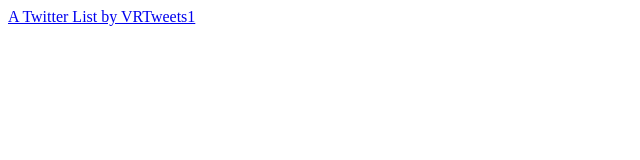
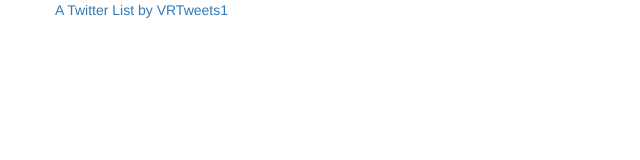
Before and after one commit to chrisq21/vr-tweets, a plain HTML site: page index.html in a window 1280 px wide. Shown: the whole page, without its empty margins (0-640 px from the left). Drawn offline with nearby package versions, Linux system fonts and the light colour scheme.

Commit message:
Added bootstrap, jquery, and custom js and css. Also disabled default twitter header

```diff
--- a/index.html
+++ b/index.html
@@ -2,17 +2,23 @@
 <html lang="en">
 <head>
   <meta charset="UTF-8">
+  <link rel="stylesheet" type="text/css" href="https://maxcdn.bootstrapcdn.com/bootstrap/3.3.7/css/bootstrap.min.css"/>
+  <link rel="stylesheet" type="text/css" href="./style.css">
+  <script src="https://ajax.googleapis.com/ajax/libs/jquery/3.1.1/jquery.min.js"></script>
+  <script src="./logic.js"></script>
   <title>VR Tweets</title>
 </head>
 <body>
 
+  <div class="container">
+    <div class="row">
+      <!-- Twitter Widget -->
+      <a class="twitter-timeline" data-chrome="noheader" data-theme="light" data-link-color="#19CF86" href="https://twitter.com/VRTweets1/lists/virtual-reality">A Twitter List by VRTweets1</a> <script async src="//platform.twitter.com/widgets.js" charset="utf-8"></script>
+      <!-- Twitter Widget End-->
+    </div>
+  </div>
 
-<!-- Twitter Widget -->
-<a class="twitter-timeline" data-theme="light" data-link-color="#19CF86" href="https://twitter.com/VRTweets1/lists/virtual-reality">A Twitter List by VRTweets1</a> <script async src="//platform.twitter.com/widgets.js" charset="utf-8"></script>
-<!-- Twitter Widget End-->
-
-
-<!-- Twitter Widget Script -->
-<script>window.twttr = (function(d, s, id) {var js, fjs = d.getElementsByTagName(s)[0],t = window.twttr || {};if (d.getElementById(id)) return t;js = d.createElement(s);js.id = id;js.src = "https://platform.twitter.com/widgets.js";fjs.parentNode.insertBefore(js, fjs);t._e = [];t.ready = function(f){t._e.push(f);};return t;}(document, "script", "twitter-wjs"));</script>
+  <!-- Twitter Widget Script -->
+  <script>window.twttr = (function(d, s, id) {var js, fjs = d.getElementsByTagName(s)[0],t = window.twttr || {};if (d.getElementById(id)) return t;js = d.createElement(s);js.id = id;js.src = "https://platform.twitter.com/widgets.js";fjs.parentNode.insertBefore(js, fjs);t._e = [];t.ready = function(f){t._e.push(f);};return t;}(document, "script", "twitter-wjs"));</script>
 </body>
 </html>
--- /dev/null
+++ b/logic.js
@@ -0,0 +1,3 @@
+$(document).ready(function() {
+
+});
```
Also changed, not shown: style.css (added).
